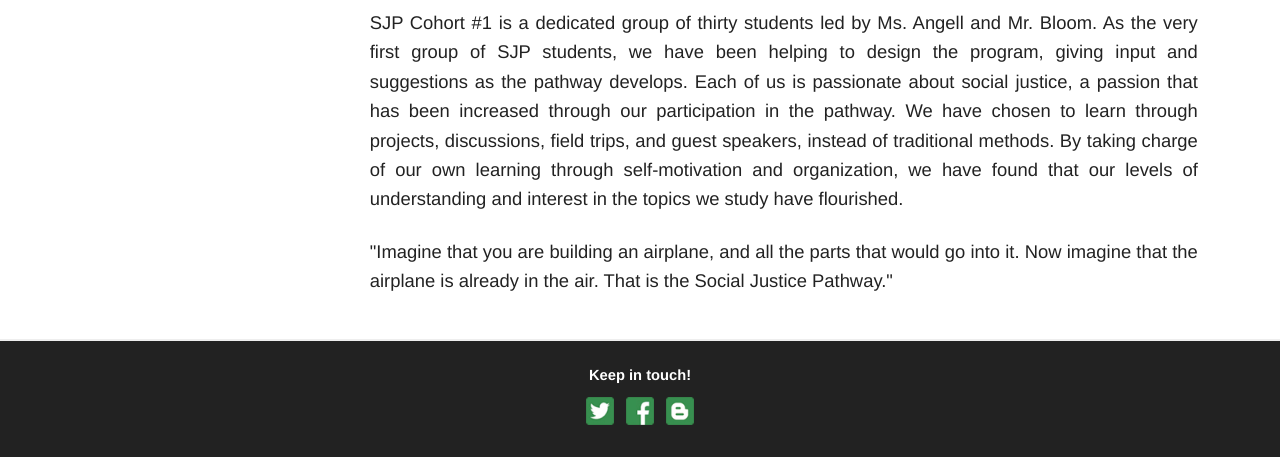
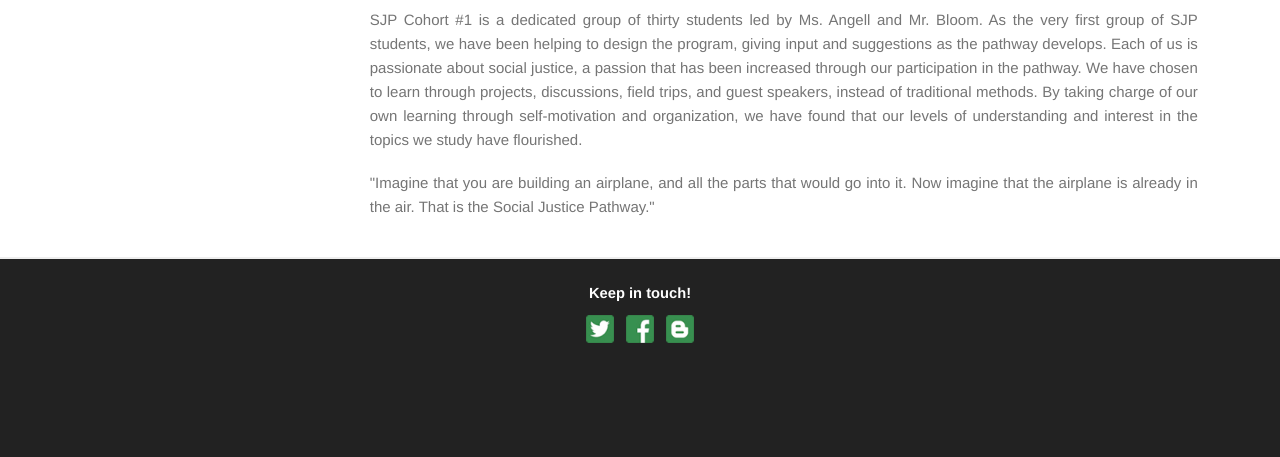
Before and after one commit to rafilong/palysjp-website, a Jekyll site: the page built from cohorts/one/about.html, in a window 1280 px wide. Shown: the part 469-926 px from the top of the page. Built offline with Jekyll 4.4.1, drawn with Linux system fonts in a browser that asks for light colours; Markdown is read by kramdown in place of the engine named in the settings; after the commit the page ends 900 px from its top, so only the background shows below that.

Commit message:
Changed default font size and color

```diff
--- a/assets/css/custom.css
+++ b/assets/css/custom.css
@@ -10,6 +10,10 @@ body {
     margin: 0;
     padding: 0;
     background-color:#222222; }
+
+p {
+    color: #757575;
+    font-size: 15px !important; }
 
 .site {
     width: 100%;
--- a/index.html
+++ b/index.html
@@ -7,7 +7,7 @@ title: Home
   <div class="large-12 columns">
     <img src="/assets/img/logo/sjplogonormal.png" style="max-width:340px; width:70%; margin-bottom:20px;"/>
     <div style="max-width:680px; width:100%; margin: 0 auto">
-      <p style="color:#929d99; font-size:15px;">
+      <p style="color:#929d99">
 	The Social Justice Pathway is a three-year program featuring self-direction and project-based learning in an interdisciplinary model rooted in community action and collaboration. This program is for students interested in empowerment, conviction, and the passion to build a better world. It's an opportunity for authentic education and experiential learning beyond the high school walls.
       </p>
     </div>
```
